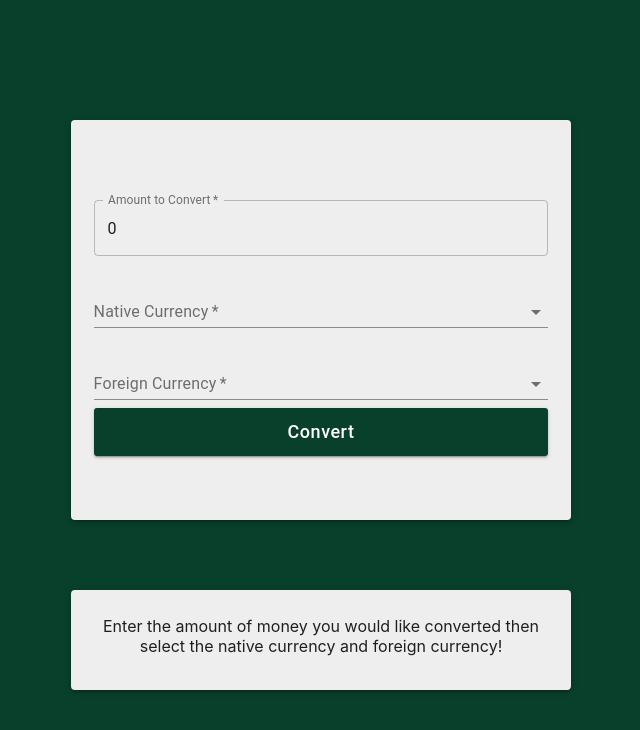
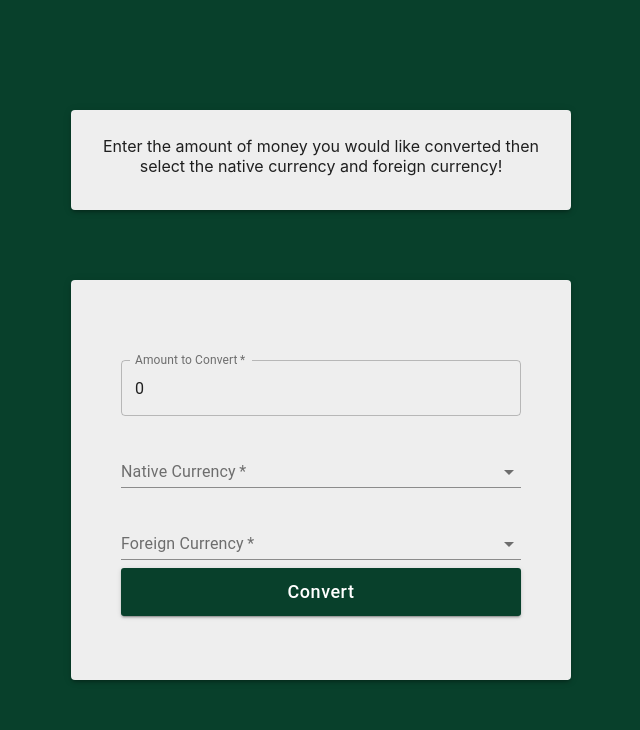
Before and after one commit to kcarrel/currency_converter, a React (Create React App) app: page / in a window 1280 px wide. Shown: the top 730 px of the page, without its empty margins (319-959 px from the left). Built offline with nearby package versions, Linux system fonts and the light colour scheme.

Commit message:
fix padding on form and round to proper decimal places before setting convertedAmount

```diff
--- a/src/App.css
+++ b/src/App.css
@@ -7,14 +7,14 @@
 
 .currency_form {
   position: fixed;
-  top: 40%;
+  top: 60%;
   left: 50%;
   /* bring your own prefixes */
   transform: translate(-50%, -50%);
 }
 .conversion_display {
   position: fixed;
-  top: 80%;
+  top: 20%;
   left: 50%;
   /* bring your own prefixes */
   transform: translate(-50%, -50%);
--- a/src/App.js
+++ b/src/App.js
@@ -35,7 +35,7 @@ function App() {
   }
 
   useEffect(() => {
-    setConvertedAmount(amount*rate)
+    setConvertedAmount(Math.round((amount*rate) * 100)/100)
   }, [amount,rate])
 
 
--- a/src/components/ConvertForm.js
+++ b/src/components/ConvertForm.js
@@ -56,7 +56,7 @@ function ConvertForm(props) {
     <div className={classes.root}>
       <div className="currency_form">
         <Paper className={classes.paper} elevation={3}>
-          <form>
+          <form style={{padding: '50px'}}>
             <TextField
               margin="normal"
               name='amount'
```
